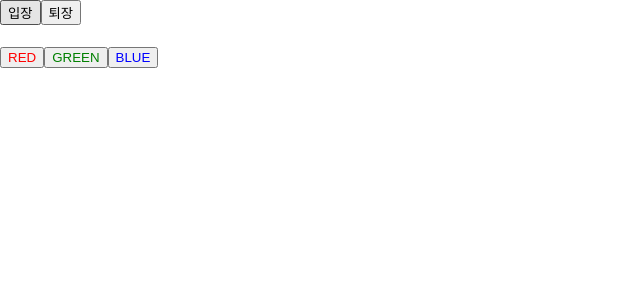
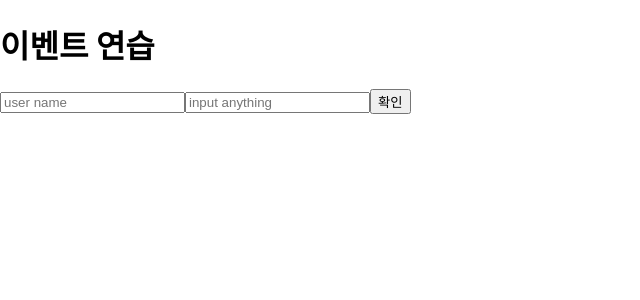
Before and after one commit to KilJH/ReactTraining, a React (Create React App) app: page / in a window 1280 px wide. Shown: the top 300 px of the page, without its empty margins (0-640 px from the left). Built offline with nearby package versions, Linux system fonts and the light colour scheme.

Commit message:
Hello-React Chapter 4

```diff
--- a/src/App.js
+++ b/src/App.js
@@ -1,8 +1,8 @@
 import React, { Component } from 'react';
-import Say from './Say';
+import EventPractice from './EventPractice';
 
 const App = () => {
-	return <Say />;
+	return <EventPractice />;
 };
 
 export default App;
--- /dev/null
+++ b/src/EventPractice.js
@@ -0,0 +1,119 @@
+import React, { Component, useState } from 'react';
+
+const EventPractice = () => {
+	const [form, setForm] = useState({
+		username: '',
+		message: '',
+	});
+	const { username, message } = form;
+	const onChange = (e) => {
+		const nextForm = {
+			...form, // 기존 form 값을 복사 후
+			[e.target.name]: e.target.value, // 원하는 값을 덮어 씌우기
+		};
+		setForm(nextForm);
+	};
+
+	//const [username, setUsername] = useState('');
+	//const [message, setMessage] = useState('');
+	//const onChangeUsername = (e) => setUsername(e.target.value);
+	//const onChangeMessage = (e) => setMessage(e.target.value);
+
+	const onClick = () => {
+		alert(username + ': ' + message);
+		setForm({
+			username: '',
+			message: '',
+		});
+		//setUsername('');
+		//setMessage('');
+	};
+
+	const onKeyPress = (e) => {
+		if (e.key === 'Enter') {
+			onClick();
+		}
+	};
+	return (
+		<div>
+			<h1>이벤트 연습</h1>
+			<input
+				type="text"
+				name="username"
+				placeholder="user name"
+				value={username}
+				onChange={onChange}
+			/>
+			<input
+				type="text"
+				name="message"
+				placeholder="input anything"
+				value={message}
+				onChange={onChange}
+				onKeyPress={onKeyPress}
+			/>
+			<button onClick={onClick}>확인</button>
+		</div>
+	);
+};
+
+export default EventPractice;
+
+/* 클래스형 컴포넌트!!!
+
+import React, { Component } from 'react';
+
+class EventPractice extends Component {
+	state = {
+		username: '',
+		message: '',
+	};
+
+	handleChange = (e) => {
+		this.setState({
+			[e.target.name]: e.target.value,
+		});
+	};
+
+	handleClick = () => {
+		alert(this.state.username + ': ' + this.state.message);
+		this.setState({
+			username: '',
+			message: '',
+		});
+	};
+
+	handleKeyPress = (e) => {
+		if (e.key === 'Enter') {
+			this.handleClick();
+		}
+	};
+
+	render() {
+		return (
+			<div>
+				<h1>이벤트 연습</h1>
+				<input
+					type="text"
+					name="username"
+					placeholder="user name"
+					value={this.state.username}
+					onChange={this.handleChange}
+				/>
+				<input
+					type="text"
+					name="message"
+					placeholder="input anything"
+					value={this.state.message}
+					onChange={this.handleChange}
+					onKeyPress={this.handleKeyPress}
+				/>
+				<button onClick={this.handleClick}>확인</button>
+			</div>
+		);
+	}
+}
+
+export default EventPractice;
+
+*/
```
